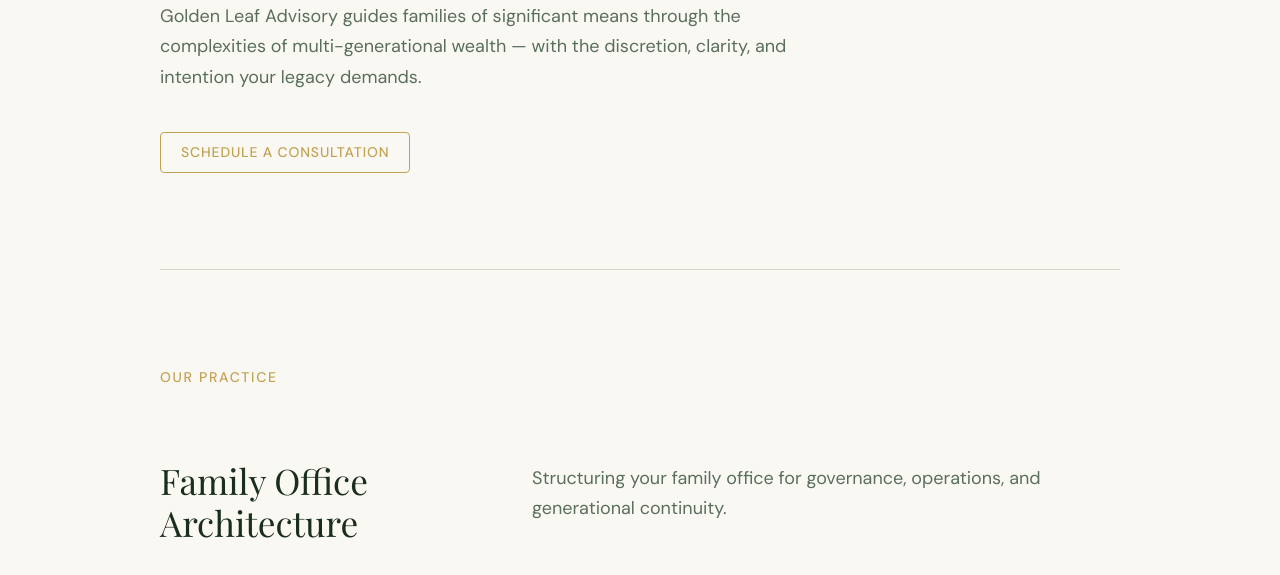
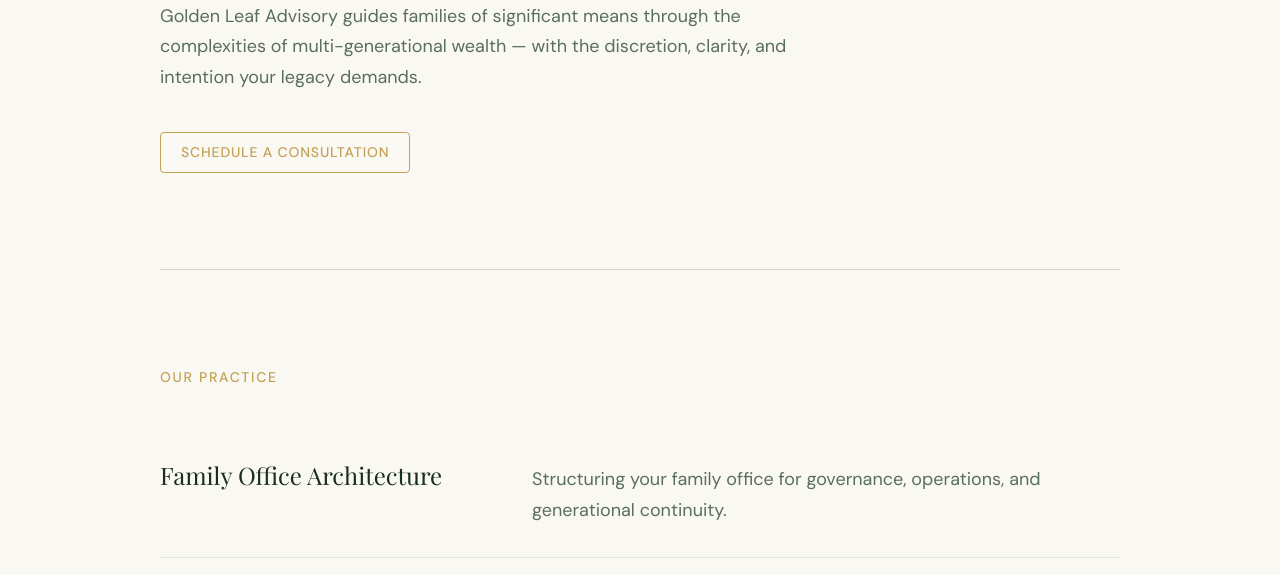
Before and after one commit to Auren33/golden-leaf-advisory, a website: page index.html in a window 1280 px wide. Shown: the part 374-949 px from the top of the page. Drawn offline with nearby package versions, Linux system fonts and the light colour scheme; a web font is replaced by a local one.

Commit message:
Fix service alignment: flexbox baseline + smaller titles for single-line fit

```diff
--- a/style.css
+++ b/style.css
@@ -378,9 +378,6 @@ a:hover {
 }
 
 .service-item {
-  display: grid;
-  grid-template-columns: 1fr;
-  gap: var(--space-2);
   padding: var(--space-8) 0;
   border-bottom: 1px solid oklch(from var(--color-text) l c h / 0.08);
 }
@@ -388,26 +385,13 @@ a:hover {
   border-bottom: none;
 }
 
-@media (min-width: 640px) {
-  .service-item {
-    grid-template-columns: 280px 1fr;
-    gap: var(--space-8);
-    align-items: start;
-  }
-}
-
-@media (min-width: 960px) {
-  .service-item {
-    grid-template-columns: 340px 1fr;
-  }
-}
-
 .service-title {
   font-family: var(--font-display);
-  font-size: var(--text-xl);
+  font-size: var(--text-lg);
   font-weight: 400;
-  line-height: 1.2;
+  line-height: 1.3;
   color: var(--color-text);
+  margin-bottom: var(--space-2);
 }
 
 .service-desc {
@@ -415,7 +399,29 @@ a:hover {
   line-height: 1.7;
   color: var(--color-text-muted);
   max-width: 48ch;
-  padding-top: 0.15em;
+}
+
+@media (min-width: 640px) {
+  .service-item {
+    display: flex;
+    align-items: baseline;
+    gap: var(--space-8);
+  }
+
+  .service-title {
+    flex: 0 0 280px;
+    margin-bottom: 0;
+  }
+
+  .service-desc {
+    flex: 1;
+  }
+}
+
+@media (min-width: 960px) {
+  .service-title {
+    flex: 0 0 340px;
+  }
 }
 
 [data-theme="dark"] .service-desc,
```
